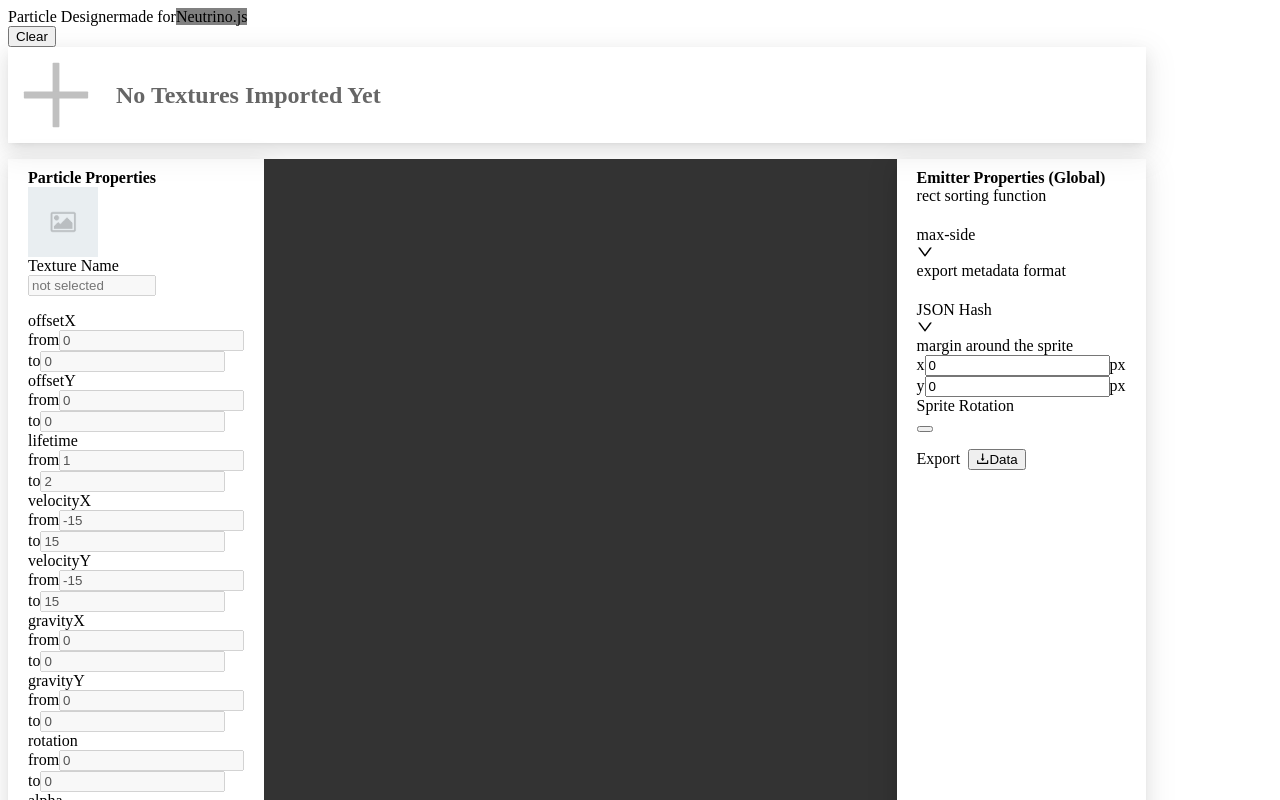
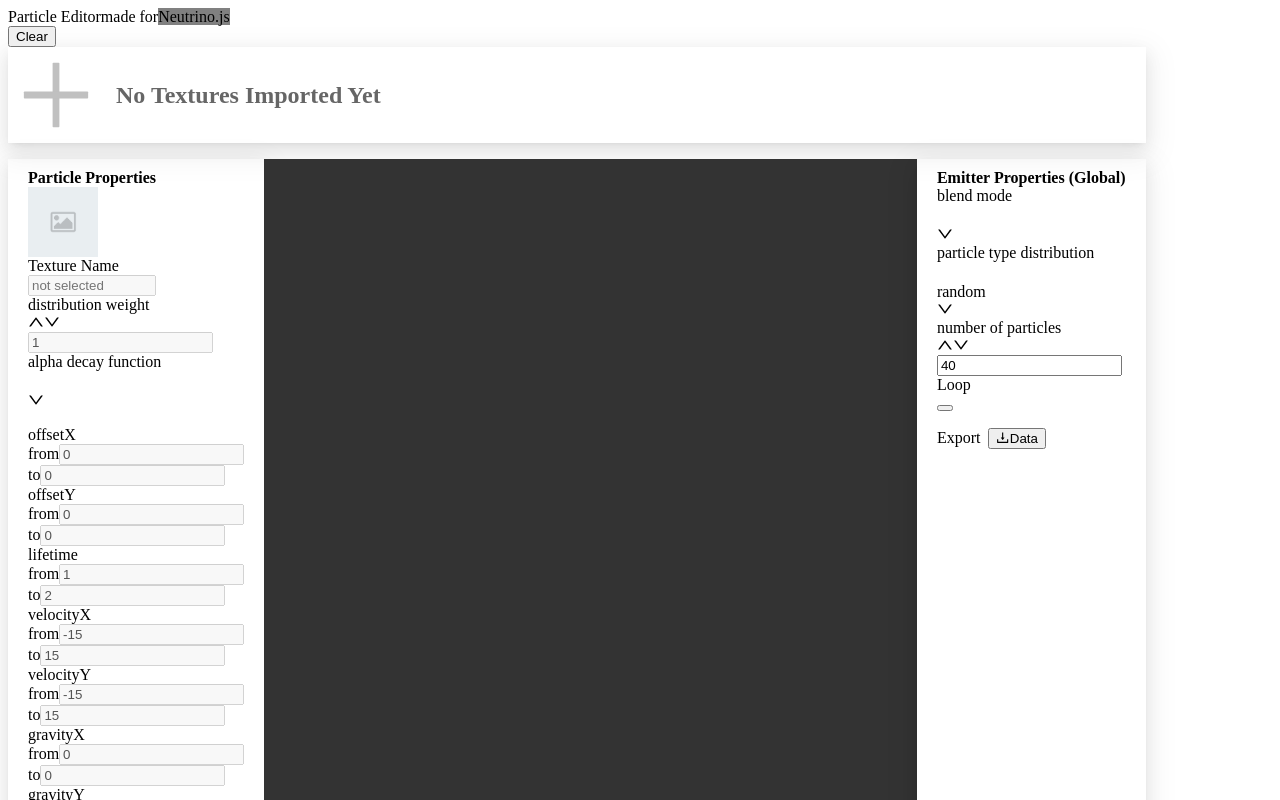
Before and after one commit to cosmicsplendor/Neutrino-Particle-Editor, a React app: page / in a window 1280 px wide. Shown: the top 800 px of the page. Built offline with nearby package versions, Linux system fonts and the light colour scheme; the HTML template or start-up script is replaced by a standard one.

Commit message:
Finish writing the UI

```diff
--- a/src/components/App.js
+++ b/src/components/App.js
@@ -14,7 +14,7 @@ const  App = () => {
                 ghost={false}
                 backIcon=""
                 onBack={() => {}}
-                title="Particle Designer"
+                title="Particle Editor"
                 subTitle="made for"
                 tags={<Tag color="grey" style={{ cursor: "pointer" }}>Neutrino.js</Tag>}
                 extra={
--- a/src/components/EmitterPanel/index.js
+++ b/src/components/EmitterPanel/index.js
@@ -1,8 +1,8 @@
 import { useContext } from "react"
-import { Select, Input, Typography, Space, Switch } from "antd"
+import { Select, InputNumber, Typography, Space, Switch } from "antd"
 
 import Panel from "../UIPrimitives/Panel"
-import { sortingFns, metaFormats } from "../../hooks/useSettings"
+import { distributions, blendModes } from "../../hooks/useSettings"
 import AxnBtn from "./AxnBtn"
 import AppContext from "../../AppContext"
 import styles from "../SidePanel/style.css"
@@ -12,10 +12,10 @@ const { Option } = Select
 
 export default () => {
     const { settings: {
-        sortingFn,
-        metaFormat,
-        margin,
-        rotationEnabled
+        blendMode,
+        distribution,
+        numOfParticles,
+        loop
     }, updateSettings } = useContext(AppContext)
     return (
         <Panel className={styles.sidePanel}>
@@ -26,33 +26,32 @@ export default () => {
             <Space direction="vertical">
                     <div>
                         <Space direction="vertical">
-                            <Text type="secondary">rect sorting function</Text>
-                            <Select value={sortingFn} className={styles.select} onChange={value => updateSettings({ sortingFn: value })} size="large">
-                                {sortingFns.map((name, i) => <Option key={i} value={name}>{name}</Option>)}
+                            <Text type="secondary">blend mode</Text>
+                            <Select value={blendMode} className={styles.select} onChange={value => updateSettings({ blendMode: value })} size="large">
+                                {blendModes.map((name, i) => <Option key={i} value={name}>{name}</Option>)}
                             </Select>
                         </Space>
                     </div>
                     <div>
                         <Space direction="vertical">
-                            <Text type="secondary">export metadata format</Text>
-                            <Select value={metaFormat} className={styles.select} onChange={value => updateSettings({ metaFormat: value })}>
-                                {metaFormats.map((name, i) => <Option key={i} value={name}>JSON {name}</Option>)}
+                            <Text type="secondary">particle type distribution</Text>
+                            <Select value={distribution} className={styles.select} onChange={value => updateSettings({ distribution: value })}>
+                                {distributions.map((name, i) => <Option key={i} value={name}>{name}</Option>)}
                             </Select>
                         </Space>
                     </div>
                     <div>
                         <Space direction="vertical">
-                            <Text type="secondary">margin around the sprite</Text>
+                            <Text type="secondary">number of particles</Text>
                             <Space>
-                                <Input className={styles.input} addonBefore="x" value={margin.x} addonAfter="px" onChange={e => updateSettings({ margin: { x: Number.parseInt(e.target.value || 0) }})}/>
-                                <Input className={styles.input} addonBefore="y" value={margin.y} addonAfter="px" onChange={e => updateSettings({ margin: { y: Number.parseInt(e.target.value || 0) }})}/>
+                                <InputNumber className={styles.input} value={numOfParticles} onChange={e => updateSettings({ numOfParticles: { y: Number.parseInt(e.target.value || 0) }})}/>
                             </Space>
                         </Space>
                     </div>
                     <div>
                         <Space>
-                            <Text type="secondary">Sprite Rotation</Text>
-                            <Switch checked={rotationEnabled} onChange={checked => updateSettings({ rotationEnabled: checked })}/>
+                            <Text type="secondary">Loop</Text>
+                            <Switch checked={loop} onChange={checked => updateSettings({ loop: checked })}/>
                         </Space>
                     </div>
                     <AxnBtn />
--- a/src/components/SidePanel/MetaPanel.js
+++ b/src/components/SidePanel/MetaPanel.js
@@ -1,7 +1,8 @@
 import { useContext, useMemo, useCallback } from "react"
-import { Space, notification, Typography, Input, Select, Slider } from "antd"
+import { Space, notification, Typography, Input, Select, InputNumber } from "antd"
 
 import AppContext from ".././../AppContext"
+import { initialProperties as defaultProperties, alphaDecayFns } from "../../hooks/useImports"
 import ParticleProperty from "./ParticleProperty"
 import placeholderImg from "../../images/placeholder.png"
 import styles from "./style.css"
@@ -19,10 +20,6 @@ const hitboxEditorImgStyle = {
 const { Text } = Typography
 const { Option } = Select
 
-const defaultProperties = {
-    offsetX: [ 0, 0 ], offsetY: [ 0, 0 ], lifetime: [ 1, 2 ], velX: [ -15, 15 ], velY: [ -15, 15 ], accX: [ 0, 0 ], accY: [ 0, 0 ], alpha: [ 1, 1 ], alphaEasingFn: "x => 1 - x", rotation: [ 0, 0 ], rotationEasingFn: "x => x * 2 * Math.PI", weight: 1
-}
-
 export default () => {
     const { activeSprite: activeSpriteID, imports, importAxns } = useContext(AppContext)
     const activeSprite = useMemo(() => {
@@ -32,17 +29,15 @@ export default () => {
     const {
         src: spriteImg,
         name,
-        offsetX, offsetY, lifetime, velX, velY, accX, accY, alpha, alphaEasingFn, rotation, rotationEasingFn, weight
+        offsetX, offsetY, lifetime, velX, velY, accX, accY, alpha, alphaDecayFn, rotation, angularVel, weight
     } = inputsDisabled ? defaultProperties: activeSprite
-    console.log(offsetX)
-    console.log(inputsDisabled ? defaultProperties: activeSprite)
     return (
-        <div>
+        <div className={styles.metaPanel}>
+            <Space direction="vertical">
                 <div className={styles.sectionHeader}>
                     Particle Properties
                 </div>
-            <Space>
-                <Space direction="vertical">
+                <Space direction="horizontal">
                    <div className={styles.hitboxEditor} style={hitboxEditorStyle}>
                         <img
                             className={styles.metaImage}
@@ -51,8 +46,6 @@ export default () => {
                         />
                         {/* <div className={styles.hitbox} style={hitboxElStyle}/> */}
                    </div>
-                </Space>
-                <Space direction="vertical">
                    <Space direction="vertical">
                         <Text type="secondary">Texture Name</Text>
                         <Input
@@ -76,6 +69,15 @@ export default () => {
                         />
                     </Space>
                 </Space>
+                <Space direction="horizontal">
+                    <Text type="secondary">distribution weight</Text>
+                    <InputNumber value={weight} onChange={value => importAxns.update({ id: activeSpriteID, weight: value })} disabled={inputsDisabled}/>
+                </Space>
+                <Space direction="horizontal">
+                    <Text type="secondary">alpha decay function</Text>
+                    <Select value={alphaDecayFn} className={styles.select} onChange={value => importAxns.update({ id: activeSpriteID, alphaDecayFn: value })} size="large" disabled={inputsDisabled}>
+                        {alphaDecayFns.map((name, i) => <Option key={i} value={name}>{name}</Option>)}
+                    </Select>
                 </Space>
                 <Space direction="vertical" style={{ marginTop: "1em" }}>
                     <ParticleProperty activeSpriteID={activeSpriteID} name="offsetX" value={offsetX} update={importAxns.update} disabled={inputsDisabled}/>
@@ -86,7 +88,9 @@ export default () => {
                     <ParticleProperty activeSpriteID={activeSpriteID} name="accX" label="gravityX" value={accX} update={importAxns.update} disabled={inputsDisabled}/>
                     <ParticleProperty activeSpriteID={activeSpriteID} name="accY" label="gravityY" value={accY} update={importAxns.update} disabled={inputsDisabled}/>
                     <ParticleProperty activeSpriteID={activeSpriteID} name="rotation" value={rotation} update={importAxns.update} disabled={inputsDisabled}/>
+                    <ParticleProperty activeSpriteID={activeSpriteID} name="angularVel" value={angularVel} update={importAxns.update} disabled={inputsDisabled}/>
                     <ParticleProperty activeSpriteID={activeSpriteID} name="alpha" value={alpha} update={importAxns.update} disabled={inputsDisabled}/>
+                </Space>
             </Space>
         </div>
     )
--- a/src/components/SidePanel/style.css
+++ b/src/components/SidePanel/style.css
@@ -14,6 +14,11 @@
     padding: 10px 20px;
     display: flex;
     flex-direction: row-reverse;
+}
+
+.metaPanel {
+    display: flex;
+    flex-direction: column;
 }
 
 .axnBtn {
--- a/src/hooks/useSettings.js
+++ b/src/hooks/useSettings.js
@@ -9,47 +9,60 @@ export const sortingFns = [
     "height",
 ]
 
-export const metaFormats = [
-    "Hash",
-    "Array"
+export const blendModes = [
+    "none",
+    "multiply",
+    "exclusion",
+    "lighten",
+    "darken",
+    "difference",
+    "xor",
+    "hue",
+    "color",
+    "saturation",
+    "luminosity",
+    "color-burn",
+    "color-dodge"
+]
+
+export const distributions = [
+    "random",
+    "proportionate"
 ]
 
 const initialSettings = {
-    sortingFn: sortingFns[0],
-    metaFormat: metaFormats[0],
-    margin: {
-        x: 0,
-        y: 0
-    },
-    rotationEnabled: true
+    blendMode:"",
+    distribution: distributions[0],
+    numOfParticles: 40,
+    loop: false
 }
 
 export default () => {
-    const [ sortingFn, setSortingFn ] = useState(initialSettings.sortingFn)
-    const [ metaFormat, setMetaFormat ] = useState(initialSettings.metaFormat)
-    const [ rotationEnabled, setRotationEnabled ] = useState(initialSettings.rotationEnabled)
-    const [ margin, updateMargin ] = useReducer((prevMargin, update) => {
+    const [ blendMode, setBlendMode ] = useState(initialSettings.blendMode)
+    const [ distribution, setDistribution ] = useState(initialSettings.distribution)
+    const [ loop, setLoop ] = useState(initialSettings.loop)
+    const [ numOfParticles, updateNumOfParticles ] = useReducer((prevMargin, update) => {
         return { ...prevMargin, ...update }
-    }, initialSettings.margin)
+    }, initialSettings.numOfParticles)
 
-    const updateSettings = useCallback(({ sortingFn, metaFormat, rotationEnabled, margin }) => {
-        if (!!sortingFn) {
-            return setSortingFn(sortingFn)
+    const updateSettings = useCallback(({ blendMode, distribution, loop, numOfParticles }) => {
+        if (!!blendMode) {
+            return setBlendMode(blendMode)
         }
-        if (!!metaFormat) {
-            return setMetaFormat(metaFormat)
+        if (!!distribution) {
+            return setDistribution(distribution)
         }
-        if (typeof rotationEnabled !== "undefined" && typeof rotationEnabled !== "null") {
-            return setRotationEnabled(rotationEnabled)
+        if (typeof loop !== "undefined" && typeof loop !== "null") {
+            return setLoop(loop)
         }
-        if (!!margin) {
-            return updateMargin(margin)
+        if (!!numOfParticles) {
+            return updateNumOfParticles(numOfParticles)
         }
     }, [])
 
     const settings = useMemo(() => {
-        return { sortingFn, metaFormat, rotationEnabled, margin }
-    }, [ sortingFn, metaFormat, rotationEnabled, margin])
+        return { blendMode, distribution, loop, numOfParticles }
+    }, [ blendMode, distribution, loop, numOfParticles])
 
     return [
         settings,
```
Also changed, not shown: src/hooks/useImports.js (+11 -2 lines), src/utils/texAtlas/index.js (+1 -7 lines). Lines whose indentation alone changed are shown as unchanged.
